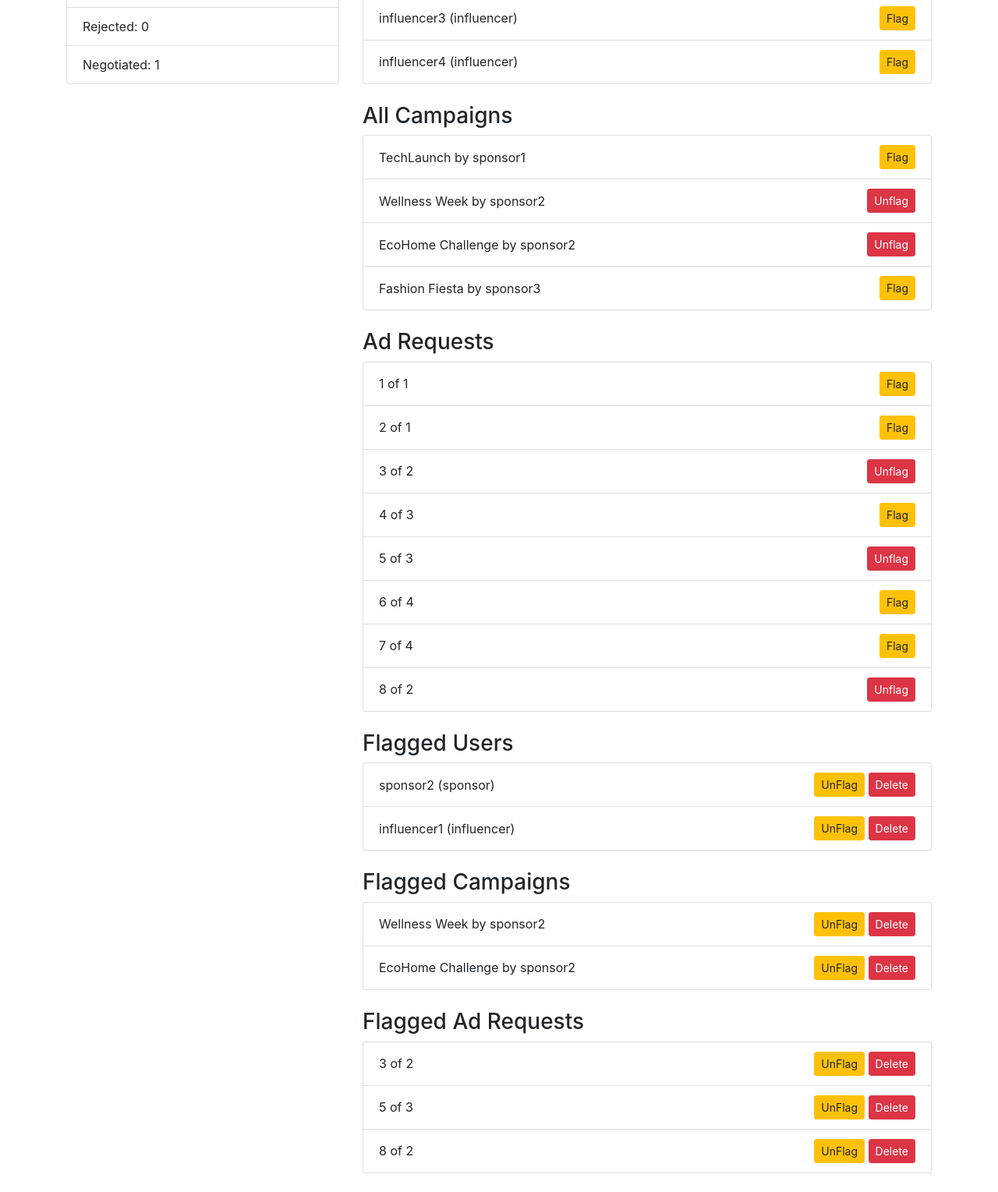
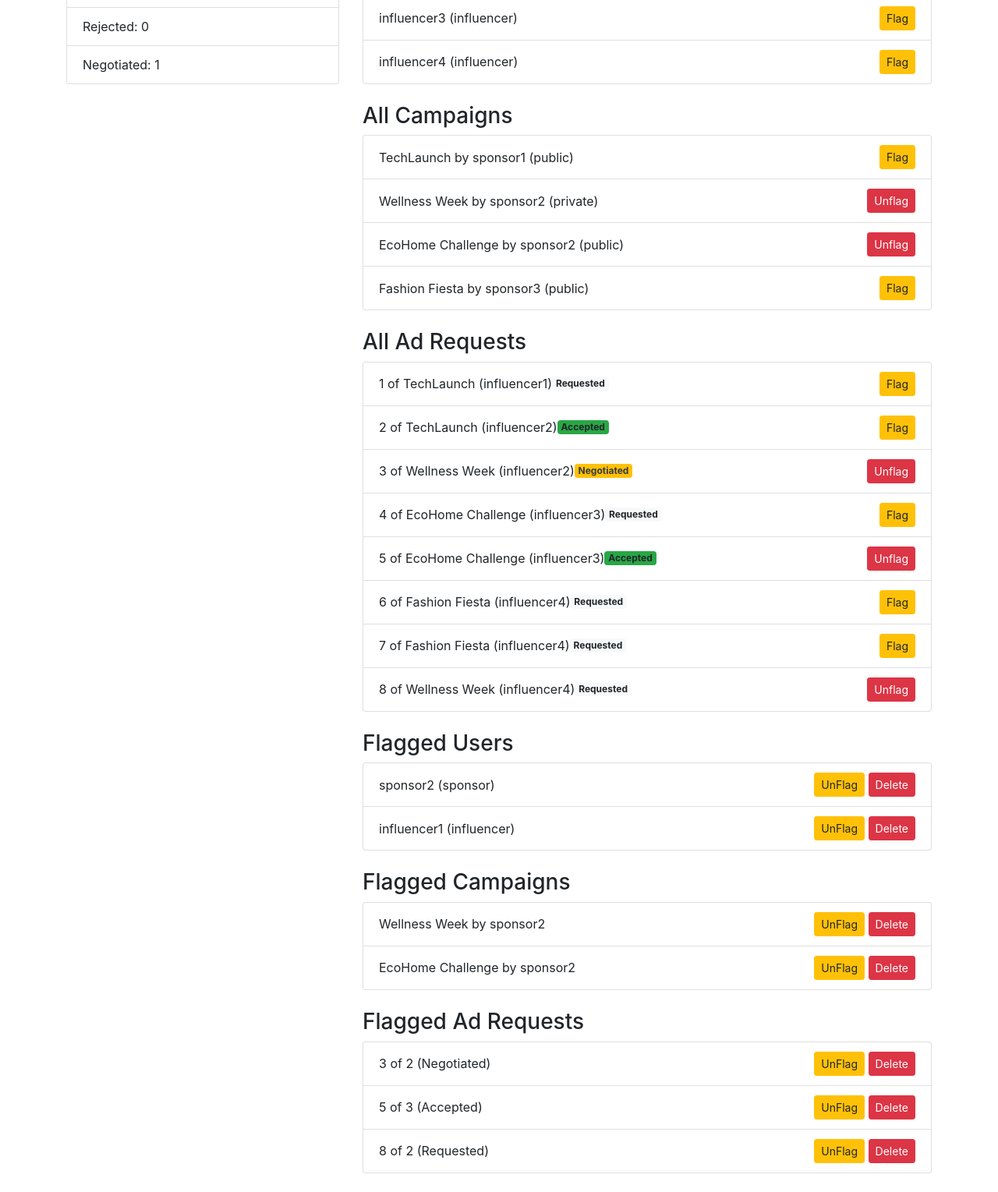
Before and after one commit to prajjwalyd/SponsorLink, a Flask app: page /admin_dashboard in a window 1280 px wide. Shown: the part 475-2004 px from the top of the page at 78% size. Run offline with Flask 3, Linux system fonts and the light colour scheme; data comes from the database, SQL or seed files in the repository; both versions use the stored data as it was after the commit; some libraries are stand-ins or nearby versions.

Commit message:
minox fixes

```diff
--- a/templates/admin_dashboard.html
+++ b/templates/admin_dashboard.html
@@ -49,7 +49,7 @@
             {% for campaign in campaigns %}
 
             <li class="list-group-item d-flex justify-content-between align-items-center">
-                {{ campaign.name }} by {{ campaign.owner.username }}
+                {{ campaign.name }} by {{ campaign.owner.username }} ({{ campaign.visibility }})
                 <div>
                     {% if campaign.flagged!=1 %}
                     <form method="POST" action="{{ url_for('flag_campaign', campaign_id=campaign.id) }}" class="d-inline">
@@ -68,14 +68,19 @@
             {% endfor %}
         </ul>
 
-        <h3>Ad Requests</h3>
+        <h3>All Ad Requests</h3>
         <ul class="list-group mb-4">
             {% for ad_request in ad_requests %}
 
             <li class="list-group-item d-flex justify-content-between align-items-center">
-                {{ ad_request.id }} of {{ ad_request.campaign_id }}
+                <div class="d-flex flex-grow-1 align-items-center">
+                    <span class="me-auto">{{ ad_request.id }} of {{ ad_request.campaign.name }} ({{ ad_request.influencer.username }})</span>
+                    <span class="badge {% if ad_request.status == 'Accepted' %}bg-success{% elif ad_request.status == 'Rejected' %}bg-danger{% elif ad_request.status == 'Requested' %}bg-light{% elif ad_request.status == 'Negotiated' %}bg-warning text-dark{% endif %}">
+                        {{ ad_request.status }}
+                    </span>
+                </div>
                 <div>
-                    {% if ad_request.flagged!=1 %}
+                    {% if ad_request.flagged != 1 %}
                     <form method="POST" action="{{ url_for('flag_ad_request', ad_request_id=ad_request.id) }}" class="d-inline">
                         <button type="submit" class="btn btn-warning btn-sm">Flag</button>
                     </form>
@@ -87,6 +92,7 @@
                     {% endif %}
                 </div>
             </li>
+
             {% else %}
             <li class="list-group-item">No campaigns found.</li>
             {% endfor %}
@@ -134,7 +140,7 @@
         <ul class="list-group mb-4">
             {% for flagged_ad_request in flagged_ad_requests %}
             <li class="list-group-item d-flex justify-content-between align-items-center">
-                {{ flagged_ad_request.id }} of {{ flagged_ad_request.campaign_id }}
+                {{ flagged_ad_request.id }} of {{ flagged_ad_request.campaign_id }} ({{ flagged_ad_request.status }})
                 <div>
                     <form method="POST" action="{{ url_for('remove_flag_ad_request', ad_request_id=flagged_ad_request.id) }}" class="d-inline">
                         <button type="submit" class="btn btn-warning btn-sm">UnFlag</button>
```
Also changed, not shown: instance/site.db.
